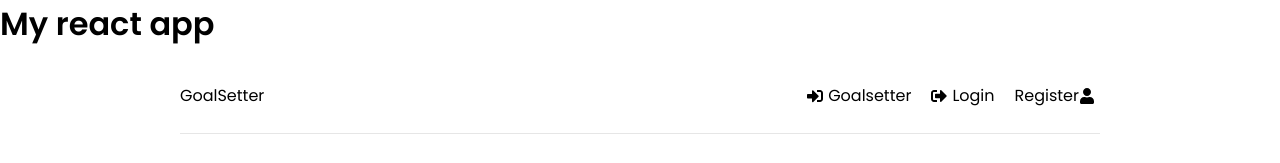
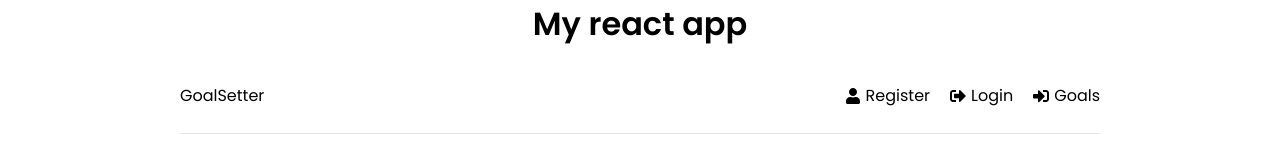
Before and after one commit to wanescript/mern-fullstack, a React (Create React App) app in the folder frontend/: page / in a window 1280 px wide. Shown: the top 163 px of the page. Built offline with nearby package versions, Linux system fonts and the light colour scheme.

Commit message:
file changes

```diff
--- a/frontend/src/App.js
+++ b/frontend/src/App.js
@@ -9,10 +9,11 @@ import Header from './components/Header';
 function App() {
   return (
     <>
-     <h1>My react app</h1>
+
 
     <Router>
     <div className='container' >
+    <h1>My react app</h1>
     <Header/>
       <Routes>
         <Route path='/' element={<Dashboard/>}/>
--- a/frontend/src/components/Header.jsx
+++ b/frontend/src/components/Header.jsx
@@ -9,9 +9,9 @@ function Header() {
             <Link to= '/'>GoalSetter</Link>
         </div>
         <ul>
-            <li>
-                <Link to='/'>
-                    <FaSignInAlt/>Goalsetter
+        <li>
+                <Link to='/register'>
+                    <FaUser/>Register
                 </Link>
             </li>
             <li>
@@ -20,10 +20,12 @@ function Header() {
                 </Link>
             </li>
             <li>
-                <Link to='/register'>Register
-                    <FaUser/>
+                <Link to='/'>
+                    <FaSignInAlt/>Goals
                 </Link>
             </li>
+
+
         </ul>
     </header>
   )
```
